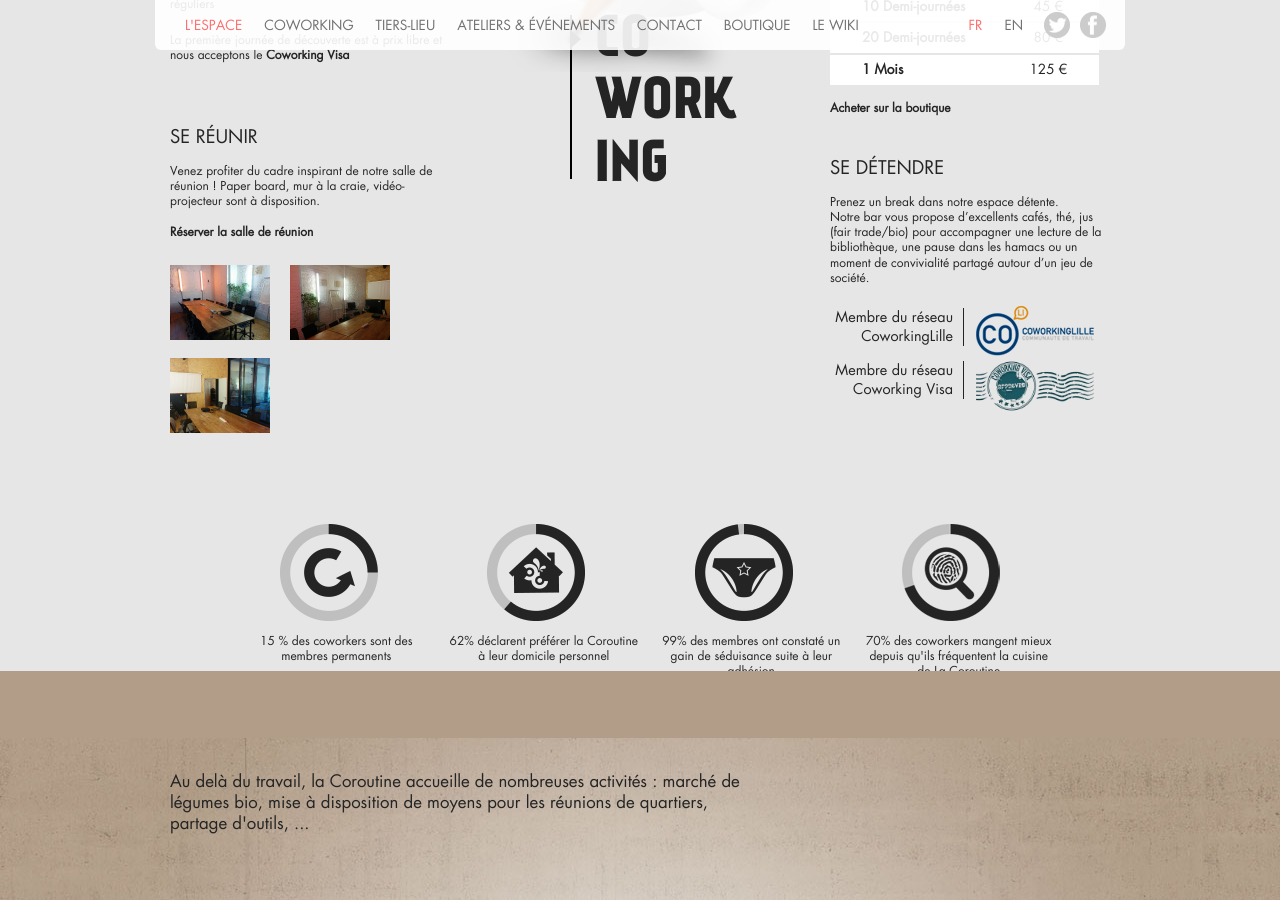
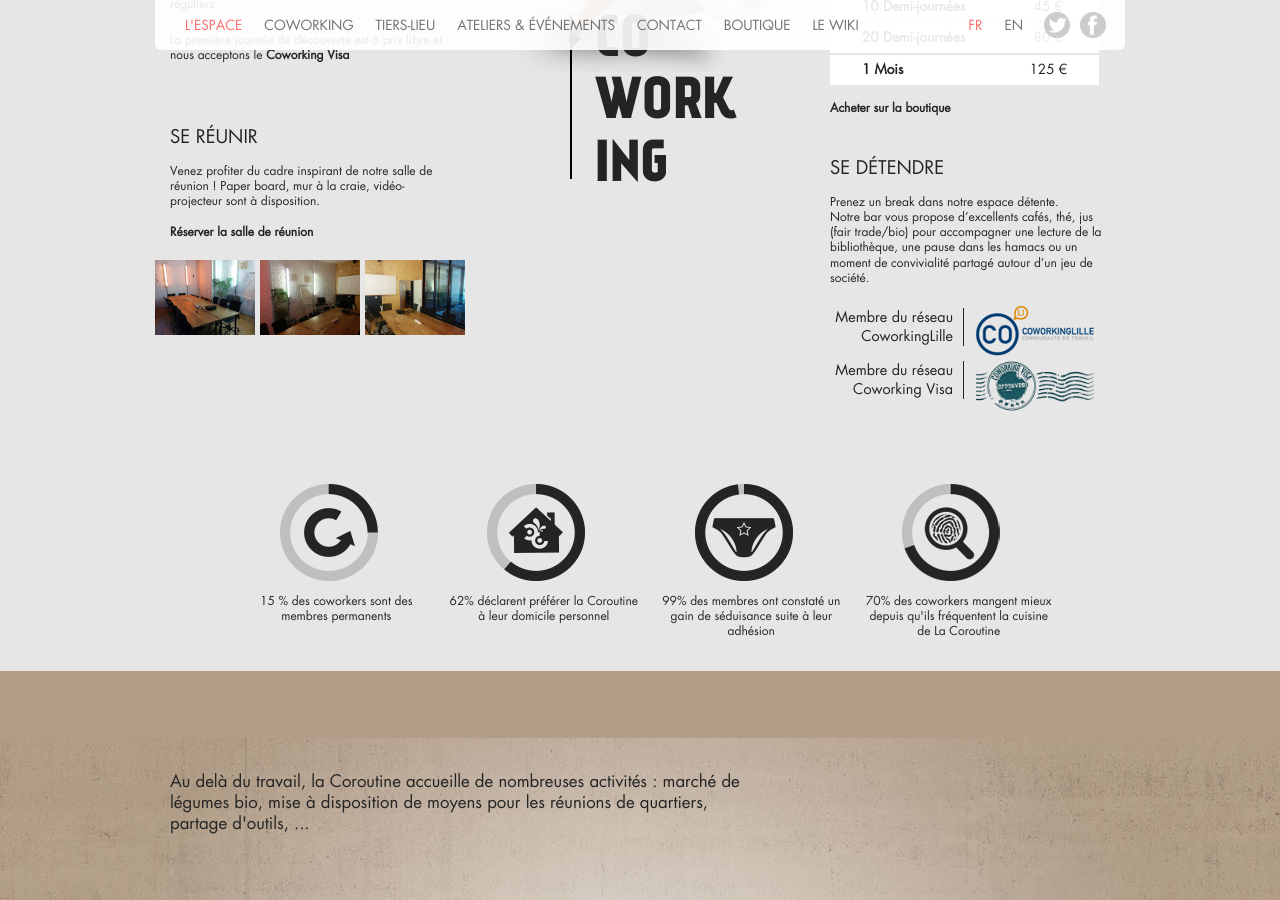
Before and after one commit to la-coroutine/la-coroutine.github.io, a Jekyll site: the page built from index.html, in a window 1280 px wide and 900 px high, scrolled down 2200 px. Built offline with Jekyll 4.4.1, drawn with Linux system fonts in a browser that asks for light colours.

Commit message:
Fix display of meeting room gallery in coworking section

```diff
--- a/_includes/home/en/coworking.html
+++ b/_includes/home/en/coworking.html
@@ -26,8 +26,8 @@
         <p>Its capacity is of 15 people maximum (depending on the configuration of the room).</p>
         <p>We also host open events: tech talks, wikimedia committee, ...</p>
         <a class="mail" href="mailto:contact@lacoroutine.org">Book the meeting room</a>
-        {% include meeting_room_gallery.html %}
       </div>
+      {% include meeting_room_gallery.html %}
     </div>
     <div class="col-right">
       <div class="block">
--- a/_includes/home/fr/coworking.html
+++ b/_includes/home/fr/coworking.html
@@ -16,8 +16,8 @@
         <p>Venez profiter du cadre inspirant de notre salle de réunion ! Paper board, mur à la craie, vidéo-projecteur sont à disposition.<br />
         <br />
         <a href="agenda.html">Réserver la salle de réunion</a>
-        {% include meeting_room_gallery.html %}
       </div>
+      {% include meeting_room_gallery.html %}
     </div>
     <div class="col-right">
       <div class="block">
```
